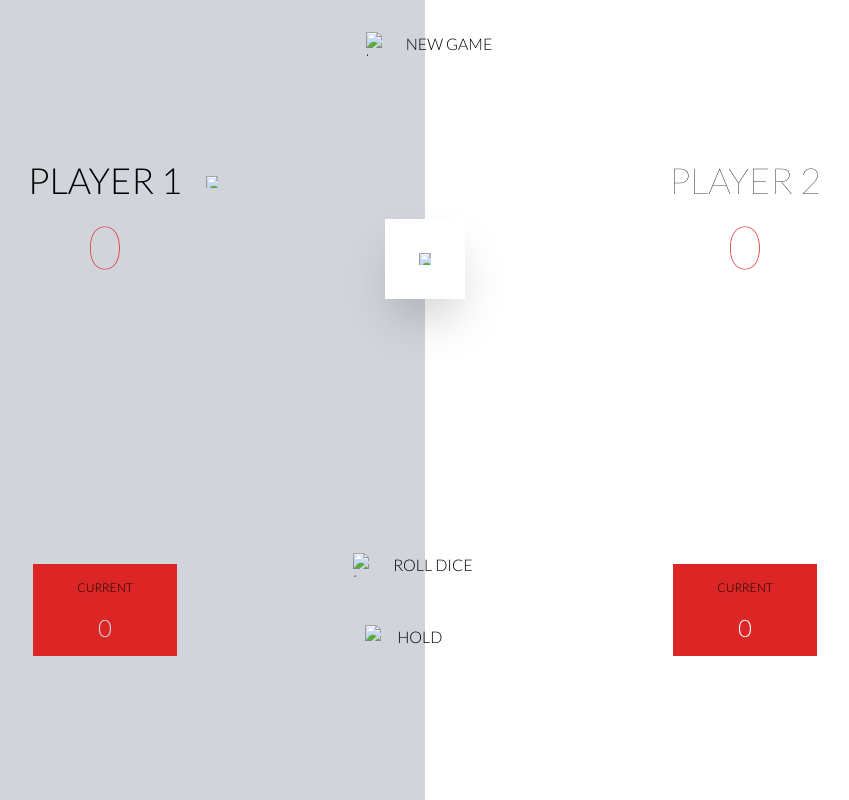
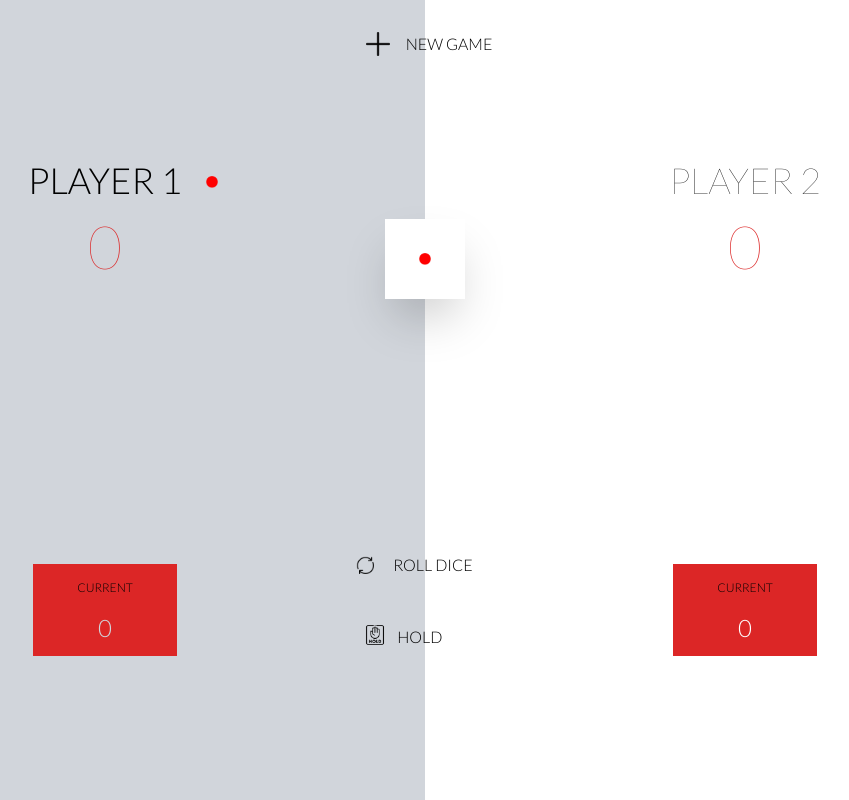
Before and after one commit to clement-chn/dice-game, a website: page src/index.html in a window 1280 px wide. Shown: the whole page, without its empty margins (215-1064 px from the left). Drawn offline with Linux system fonts and the light colour scheme; the site is published under a folder, as on GitHub Pages, so addresses that start at the root find nothing.

Commit message:
rectification de certains chemins défectueux

```diff
--- a/src/index.html
+++ b/src/index.html
@@ -29,7 +29,7 @@
             0
           </p>
           <img
-            src="/images/red-dot.png"
+            src="../images/red-dot.png"
             alt="point rouge"
             class="w-3 h-3 absolute -right-5 top-8"
             id="playerone-reddot"
@@ -62,7 +62,7 @@
             0
           </p>
           <img
-            src="/images/red-dot.png"
+            src="../images/red-dot.png"
             alt="point rouge"
             class="w-3 h-3 absolute -right-5 top-8 hidden"
             id="playertwo-reddot"
@@ -87,7 +87,7 @@
         <div class="relative right-2 sm:right-0 top-4 sm:top-8">
           <button class="flex" id="newgame-btn">
             <img
-              src="/images/plus.png"
+              src="../images/plus.png"
               alt="bouton nouvelle partie"
               class="w-6 h-6 sm:ml-2"
             />
@@ -100,63 +100,63 @@
         >
           <!-- top left -->
           <img
-            src="/images/red-dot.png"
+            src="../images/red-dot.png"
             alt="point rouge"
             id="top-left"
             class="w-3 h-3 relative left-1 top-1 invisible"
           />
           <!-- top -->
           <img
-            src="/images/red-dot.png"
+            src="../images/red-dot.png"
             alt="point rouge"
             id="top"
             class="w-3 h-3 relative top-1 invisible"
           />
           <!-- top right -->
           <img
-            src="/images/red-dot.png"
+            src="../images/red-dot.png"
             alt="point rouge"
             id="top-right"
             class="w-3 h-3 relative top-1 right-1 invisible"
           />
           <!-- left -->
           <img
-            src="/images/red-dot.png"
+            src="../images/red-dot.png"
             alt="point rouge"
             id="left"
             class="w-3 h-3 relative left-1 invisible"
           />
           <!-- middle -->
           <img
-            src="/images/red-dot.png"
+            src="../images/red-dot.png"
             alt="point rouge"
             id="middle"
             class="w-3 h-3"
           />
           <!-- right -->
           <img
-            src="/images/red-dot.png"
+            src="../images/red-dot.png"
             alt="point rouge"
             id="right"
             class="w-3 h-3 relative right-1 invisible"
           />
           <!-- bottom left -->
           <img
-            src="/images/red-dot.png"
+            src="../images/red-dot.png"
             alt="point rouge"
             id="bottom-left"
             class="w-3 h-3 relative left-1 bottom-1 invisible"
           />
           <!-- bottom -->
           <img
-            src="/images/red-dot.png"
+            src="../images/red-dot.png"
             alt="point rouge"
             id="bottom"
             class="w-3 h-3 relative bottom-1 invisible"
           />
           <!-- bottom right -->
           <img
-            src="/images/red-dot.png"
+            src="../images/red-dot.png"
             alt="point rouge"
             id="bottom-right"
             class="w-3 h-3 relative right-1 bottom-1 invisible"
@@ -169,7 +169,7 @@
             id="roll-dice-btn"
           >
             <img
-              src="/images/restart.png"
+              src="../images/restart.png"
               alt="bouton lancer les dés"
               class="w-6 h-6 ml-2"
             />
@@ -180,7 +180,7 @@
             id="hold-btn"
           >
             <img
-              src="/images/hold.png"
+              src="../images/hold.png"
               alt="bouton stocker les points du round"
               class="w-5 h-5"
             />
@@ -189,6 +189,6 @@
         </div>
       </div>
     </section>
-    <script src="/dice.js"></script>
+    <script src="../dice.js"></script>
   </body>
 </html>
```
